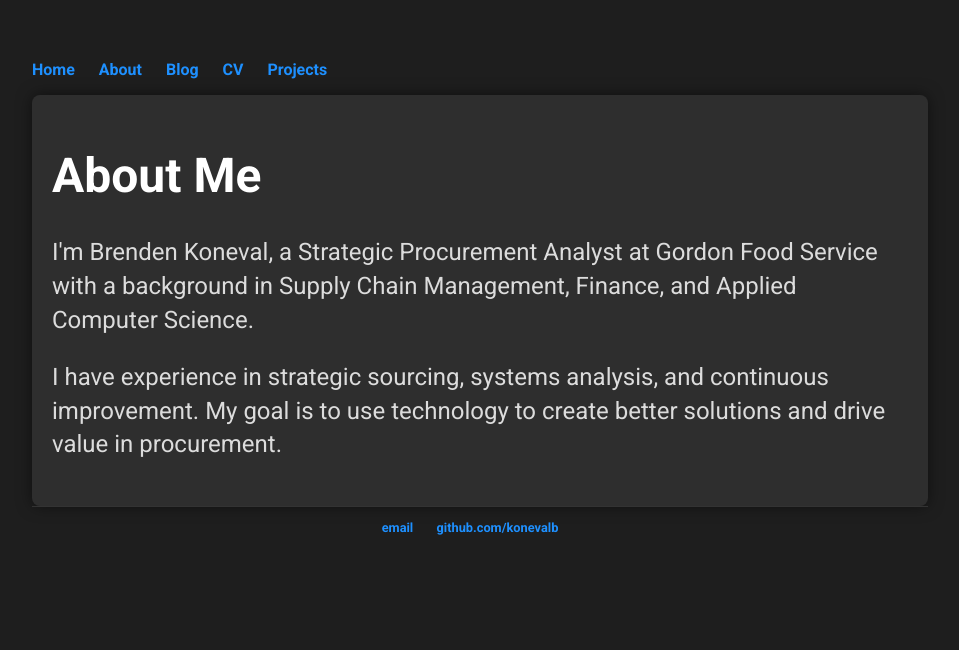
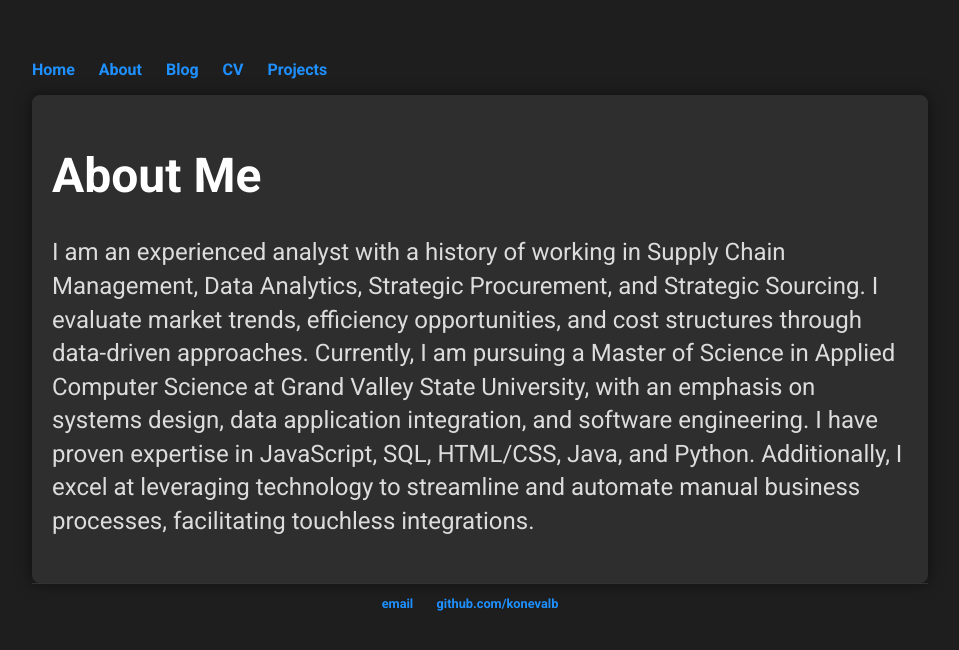
Before and after one commit to konevalb/konevalb.github.io, a Jekyll site: the page built from about.html, in a window 1280 px wide. Shown: the top 650 px of the page, without its empty margins (160-1119 px from the left). Built offline with Jekyll 4.4.1, drawn with Linux system fonts in a browser that asks for light colours.

Commit message:
Update about.html
Changed <p>

```diff
--- a/about.html
+++ b/about.html
@@ -5,6 +5,8 @@ title: About
 
 <div class="blurb">
     <h1>About Me</h1>
-    <p>I'm Brenden Koneval, a Strategic Procurement Analyst at Gordon Food Service with a background in Supply Chain Management, Finance, and Applied Computer Science.</p>
-    <p>I have experience in strategic sourcing, systems analysis, and continuous improvement. My goal is to use technology to create better solutions and drive value in procurement.</p>
+<p>
+    I am an experienced analyst with a history of working in Supply Chain Management, Data Analytics, Strategic Procurement, and Strategic Sourcing. I evaluate market trends, efficiency opportunities, and cost structures through data-driven approaches. Currently, I am pursuing a Master of Science in Applied Computer Science at Grand Valley State University, with an emphasis on systems design, data application integration, and software engineering.
+    I have proven expertise in JavaScript, SQL, HTML/CSS, Java, and Python. Additionally, I excel at leveraging technology to streamline and automate manual business processes, facilitating touchless integrations.
+</p>
 </div><!-- /.blurb -->
```
